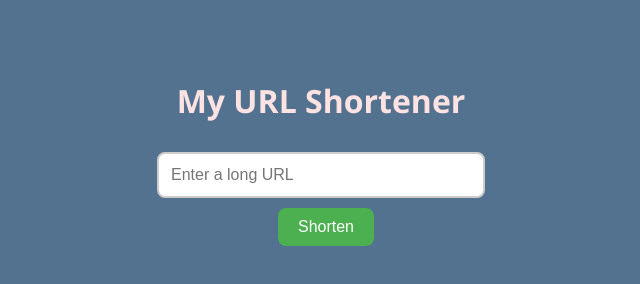
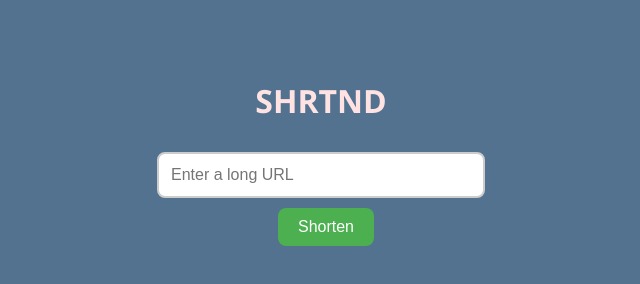
Before and after one commit to z-sk1/shrtnd, a plain HTML site: page frontend/index.html in a window 1280 px wide. Shown: the whole page, without its empty margins (319-959 px from the left). Drawn offline with Linux system fonts and the light colour scheme.

Commit message:
new title

```diff
--- a/frontend/index.html
+++ b/frontend/index.html
@@ -56,10 +56,10 @@
     }
   </style>
 <head>
-  <title>URL Shortener</title>
+  <title>SHRTND</title>
 </head>
 <body>
-  <h1>My URL Shortener</h1>
+  <h1>SHRTND</h1>
 
   <input type="text" id="urlInput" placeholder="Enter a long URL">
   <button onclick="shortenURL()">Shorten</button>
```
